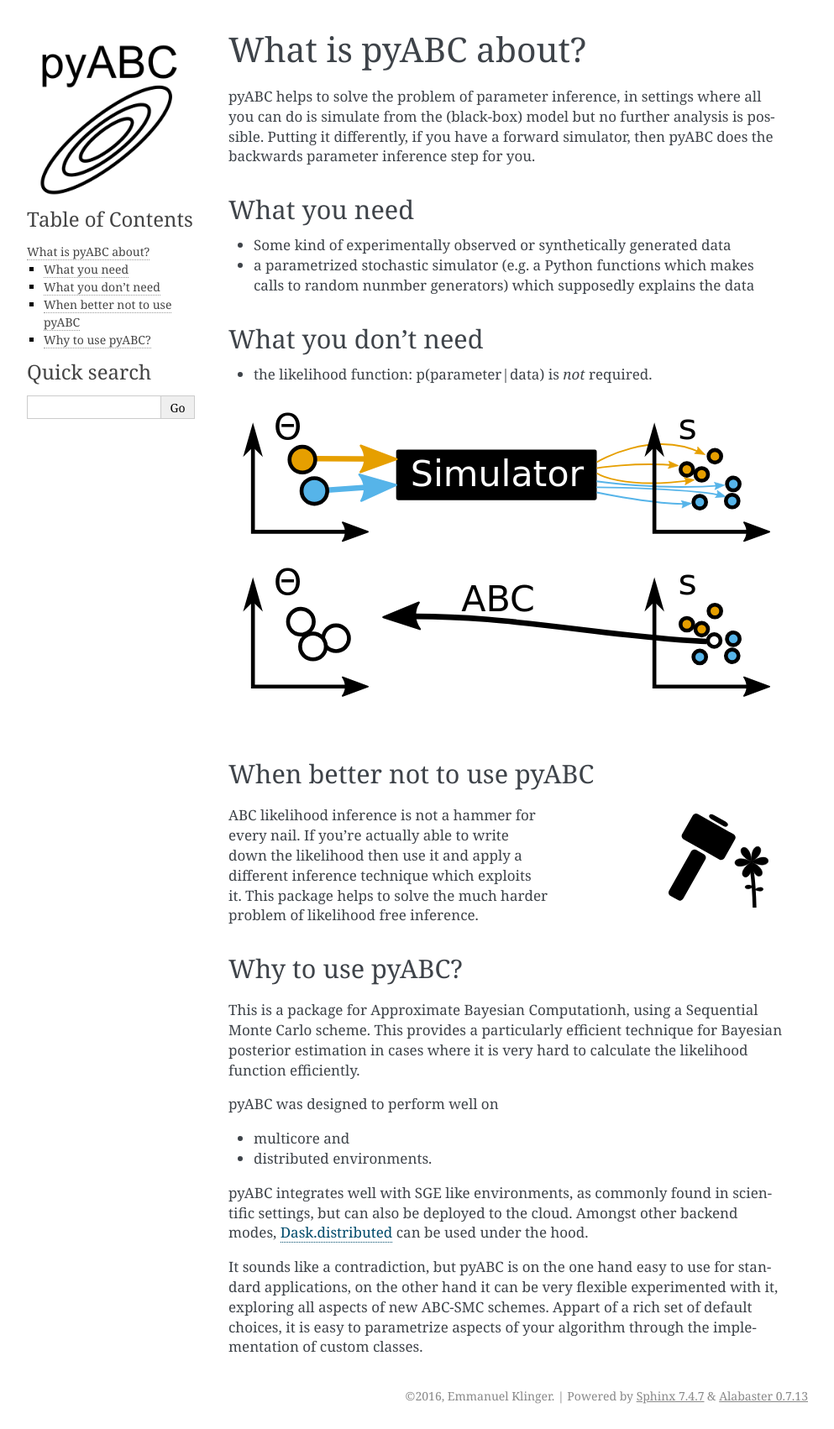
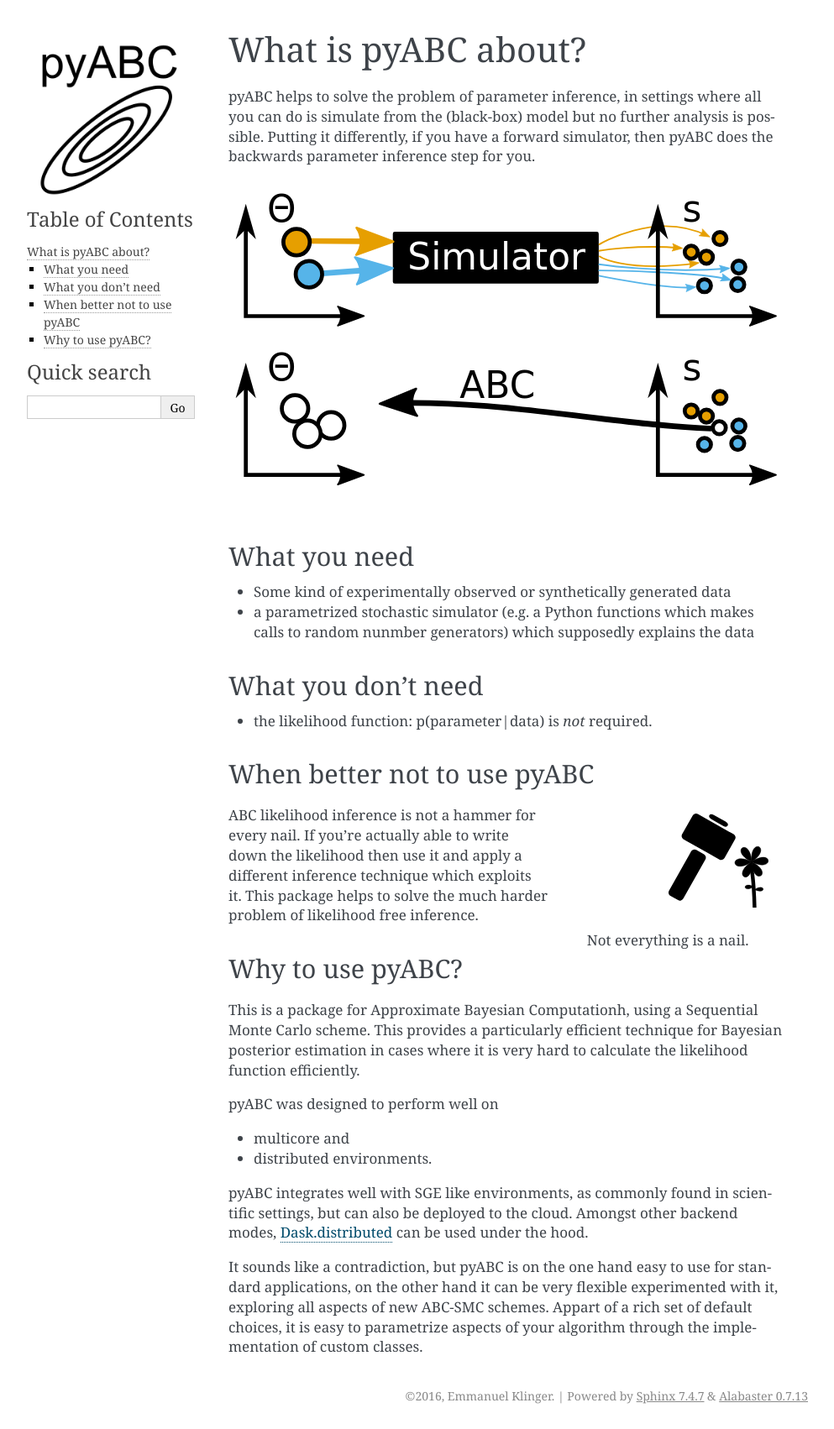
Before and after one commit to ICB-DCM/pyABC, a Sphinx documentation site: the page built from doc/what.rst, in a window 1280 px wide. Shown: the whole page at 84% size, without its empty margins (148-1141 px from the left). Built offline with Sphinx 7.4.7, drawn with Linux system fonts in a browser that asks for light colours.

Commit message:
move illustration up

```diff
--- a/doc/what.rst
+++ b/doc/what.rst
@@ -5,6 +5,10 @@
 you can do is simulate from the (black-box) model but no further analysis is
 possible. Putting it differently, if you have a forward simulator, then pyABC
 does the backwards parameter inference step for you.
+
+
+.. image:: abc_general.svg
+   :alt: ABC
 
 
 
@@ -23,9 +27,6 @@
 * the likelihood function: p(parameter|data) is *not* required.
 
 
-.. figure:: abc_general.svg
-   :alt: ABC
-
 
 
 When better not to use pyABC
@@ -35,6 +36,8 @@
    :width: 50%
    :alt: ABC
    :align: right
+
+   Not everything is a nail.
 
 ABC likelihood inference is not a hammer for every nail. If you're actually able to write
 down the likelihood then use it and apply a different inference technique which exploits it.
```
